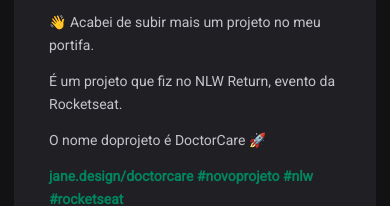
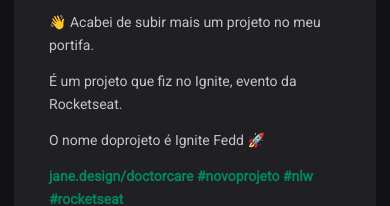
Before and after one commit to thuurzz/01-fundamentos-reactjs-rocketseat, a React (Vite) app: page / in a window 390 px wide. Shown: the part 540-746 px from the top of the page. Built offline with nearby package versions, Linux system fonts and the light colour scheme.

Commit message:
2. Aplicando responsividade

```diff
--- a/src/components/Post.jsx
+++ b/src/components/Post.jsx
@@ -19,8 +19,8 @@
       <div className={styles.content}>
         <p>Fala galeraa! </p>
         <p>👋 Acabei de subir mais um projeto no meu portifa.</p>
-        <p>É um projeto que fiz no NLW Return, evento da Rocketseat.</p>
-        <p>O nome doprojeto é DoctorCare 🚀</p>
+        <p>É um projeto que fiz no Ignite, evento da Rocketseat.</p>
+        <p>O nome doprojeto é Ignite Fedd 🚀</p>
         <p>
           <a href="">jane.design/doctorcare #novoprojeto #nlw #rocketseat</a>
         </p>
```
